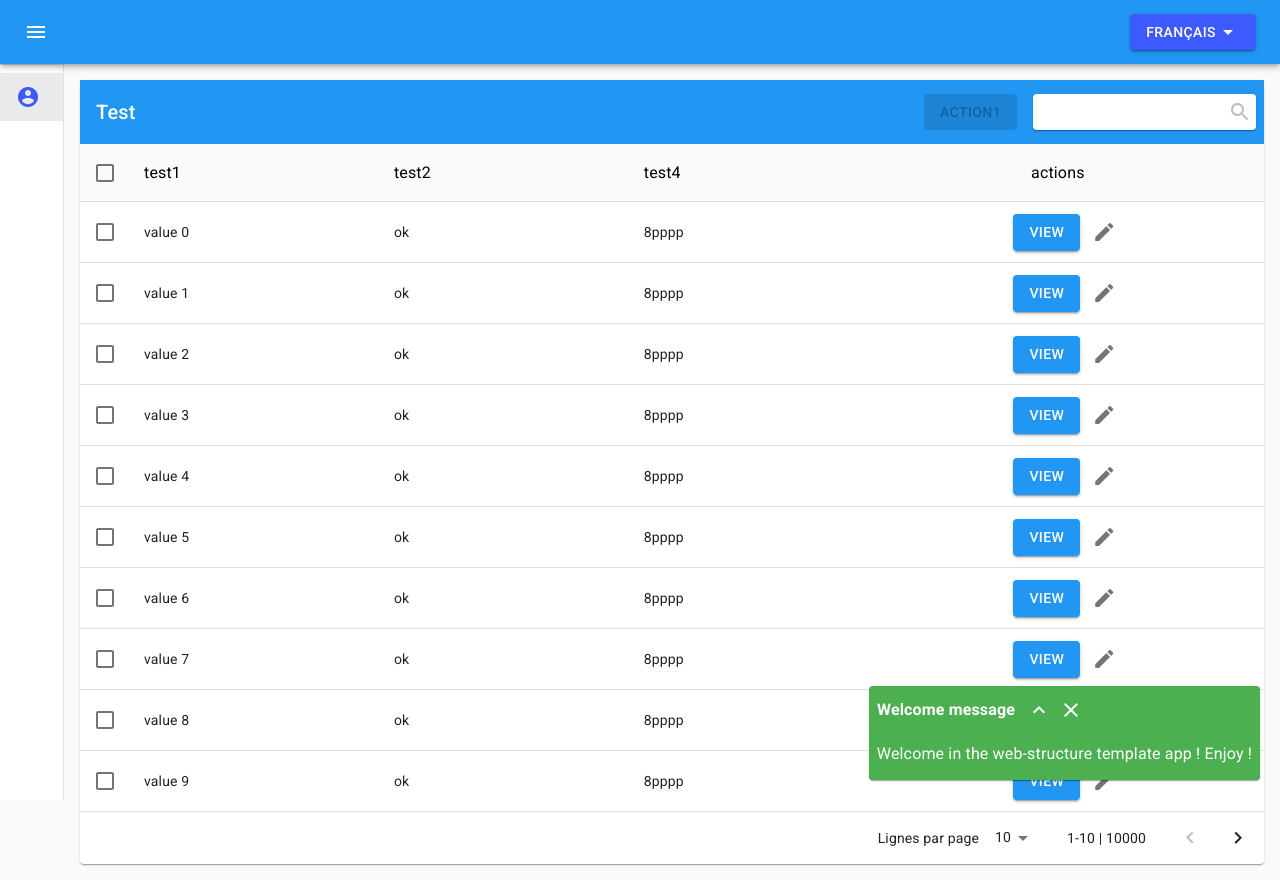
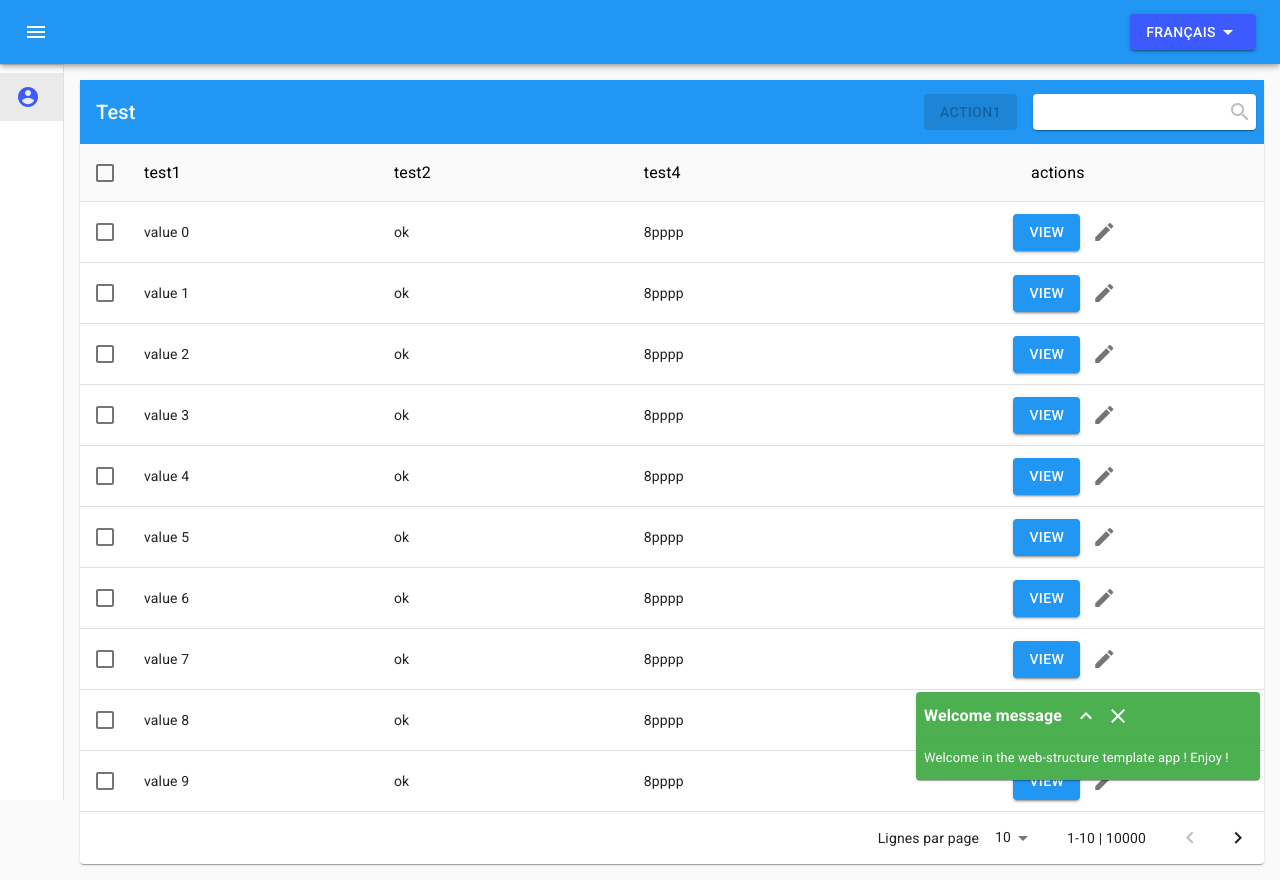
Before and after one commit to Maexwel/web-structure, a React (Create React App) app: page / in a window 1280 px wide. Both pictures are taken after a click on the button "expand_more". Built offline with nearby package versions, Linux system fonts and the light colour scheme.

Commit message:
combobox remove radio, datatable handle without check, notification content size

```diff
--- a/src/components/ui-kit/form/ComboBox/ComboBox.js
+++ b/src/components/ui-kit/form/ComboBox/ComboBox.js
@@ -2,7 +2,7 @@ import React from 'react';
 import PropTypes from 'prop-types';
 import Select from 'react-select';
 import { useTheme, createStyles, makeStyles } from '@material-ui/core/styles';
-import { InputLabel, MenuItem, Checkbox, Radio } from '@material-ui/core';
+import { InputLabel, MenuItem, Checkbox } from '@material-ui/core';
 
 // Style
 // Style
@@ -110,7 +110,7 @@ const Option = ({ isSelected, innerProps, label, isMulti }) => {
     return (
         <div {...innerProps}>
             <MenuItem selected={isSelected}>
-                {isMulti ? <Checkbox checked={isSelected} /> : <Radio checked={isSelected} />}
+                {isMulti && <Checkbox checked={isSelected} />}
                 <InputLabel>{label}</InputLabel>
             </MenuItem>
         </div >
--- a/src/components/ui-kit/notification/NotificationProvider/NotificationProvider.js
+++ b/src/components/ui-kit/notification/NotificationProvider/NotificationProvider.js
@@ -23,6 +23,9 @@ const useStyles = makeStyles((theme) =>
         title: {
             fontWeight: 'bold',
             color: 'white'
+        },
+        text: {
+            fontSize: 13,
         },
         error: {
             backgroundColor: theme.palette.error.main,
@@ -136,7 +139,7 @@ const SnackMessage = ({ title, content, variant = 'default', id }) => {
                     [classes.default]: variant === 'default',
                     [classes.info]: variant === 'info',
                 })}>
-                    <Typography gutterBottom>{content}</Typography>
+                    <Typography gutterBottom className={classes.text}>{content}</Typography>
                 </Paper>
             </Collapse>
         </Card >
--- a/src/components/ui-kit/table/DataTable/DataTable.js
+++ b/src/components/ui-kit/table/DataTable/DataTable.js
@@ -178,6 +178,7 @@ const DataTable = ({ title, columns, translation, loading = false, search = true
             <Table aria-label="data table" stickyHeader>
                 {/** Table Head */}
                 <EnhancedTableHead
+                    checkable={checkable}
                     numSelected={selected.length}
                     order={order}
                     orderBy={orderBy}
@@ -195,9 +196,10 @@ const DataTable = ({ title, columns, translation, loading = false, search = true
                             return (
                                 <TableRow selected={rowSelected} className={classes.row} onClick={(e) => handleSelectOneClick(row)} hover tabIndex={-1} key={index}>
                                     {/** Checkbox of the row to select the item */}
+                                    {checkable &&
                                         <TableCell padding="checkbox">
                                             <Checkbox checked={rowSelected} />
-                                    </TableCell>
+                                        </TableCell>}
                                     {columns.map((column, index) => {
                                         const value = column.isAction ? row : row[column.id]; // Value for the column (value is the complete row if this is an action)
                                         return (
@@ -341,7 +343,7 @@ EnhancedTableToolbar.propTypes = {
 // // //
 // Enhanced Table head
 // cf https://material-ui.com/components/tables/ (Sorting and selecting)
-function EnhancedTableHead({ onSelectAllClick, order, orderBy, numSelected, rowCount, onRequestSort, headCells = [] }) {
+function EnhancedTableHead({ onSelectAllClick, order, orderBy, numSelected, rowCount, onRequestSort, checkable = true, headCells = [] }) {
     const classes = useStyles();
     // Sort handler used to sort the table
     const createSortHandler = property => event => {
@@ -352,6 +354,7 @@ function EnhancedTableHead({ onSelectAllClick, order, orderBy, numSelected, rowC
         <TableHead>
             <TableRow >
                 {/** Checkbox to select all */}
+                {checkable &&
                     <TableCell padding="checkbox" className={classes.head}>
                         <Checkbox
                             indeterminate={numSelected > 0 && numSelected < rowCount}
@@ -359,7 +362,7 @@ function EnhancedTableHead({ onSelectAllClick, order, orderBy, numSelected, rowC
                             onChange={onSelectAllClick}
                             inputProps={{ 'aria-label': 'select all' }}
                         />
-                </TableCell>
+                    </TableCell>}
                 {/** Columns */}
                 {headCells.map(headCell => (
                     <TableCell
```
Lines whose indentation alone changed are shown as unchanged.
